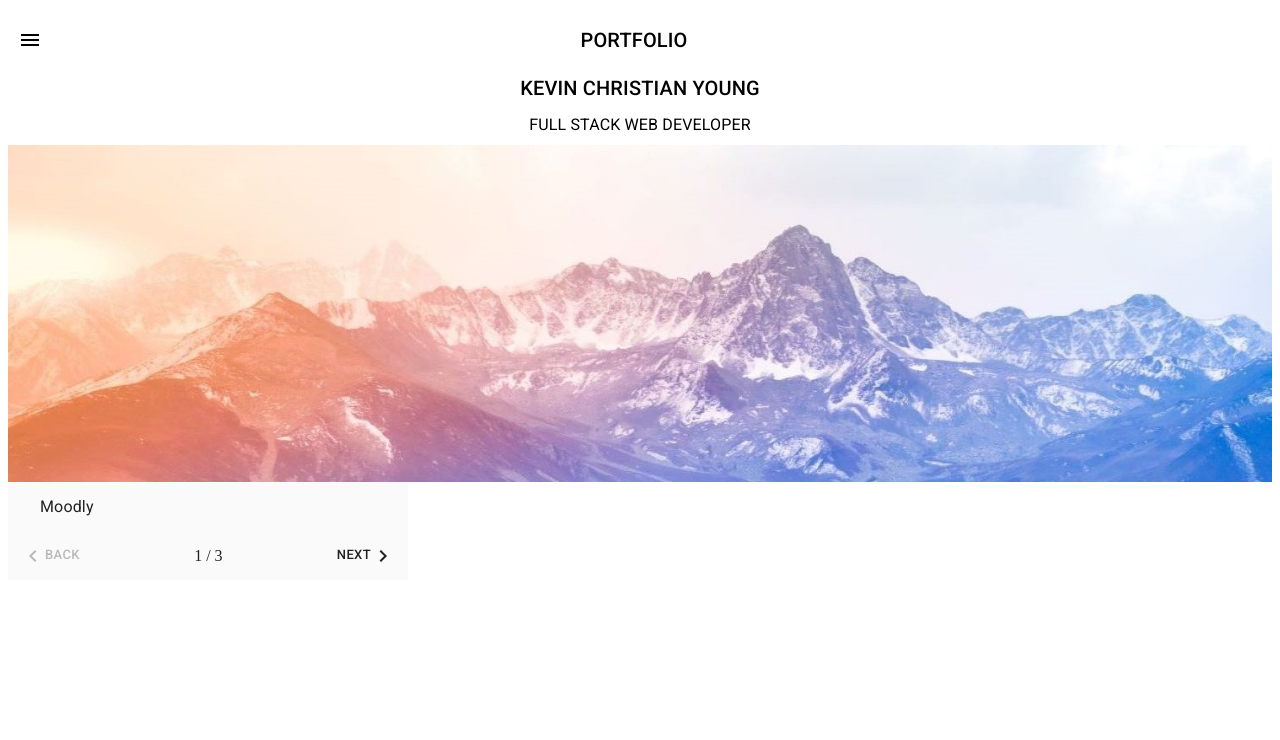
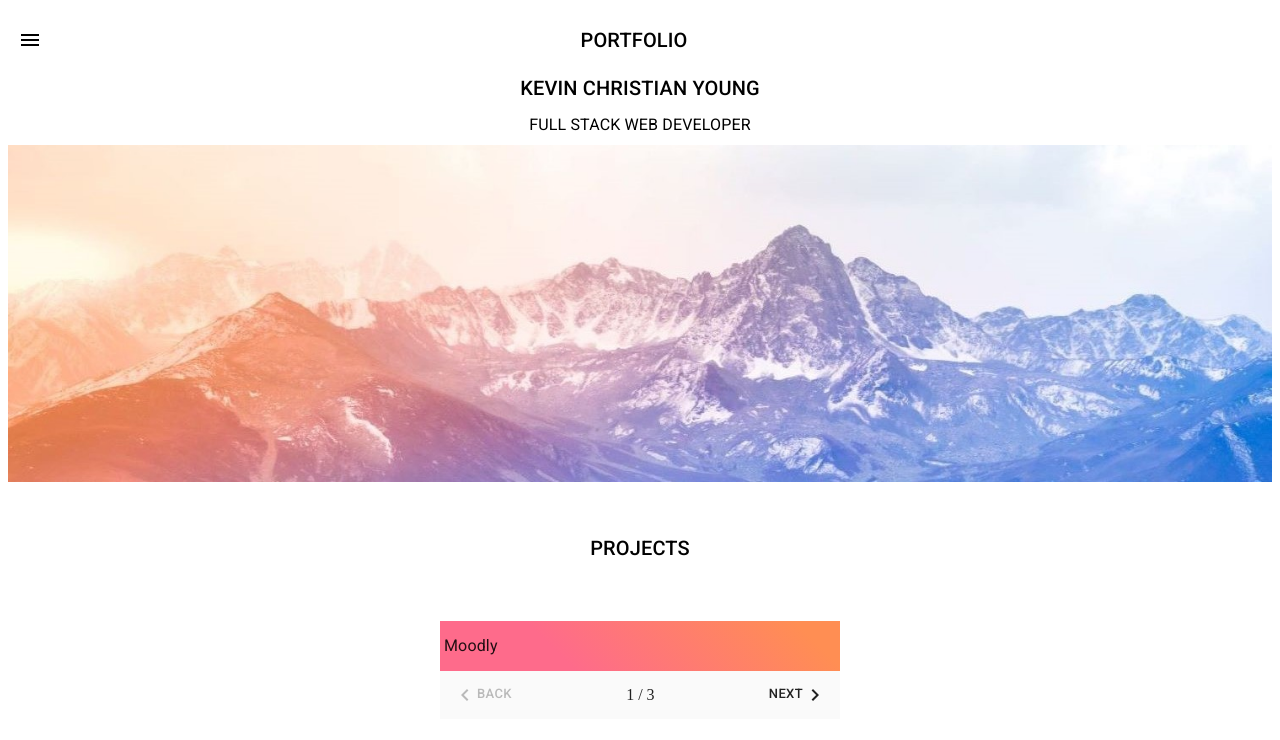
Before and after one commit to Paretooptimal22/Portfolio, a React (Create React App) app in the folder client/: page / in a window 1280 px wide. Shown: the top 740 px of the page. Built offline with nearby package versions, Linux system fonts and the light colour scheme.

Commit message:
added stepper to home page

```diff
--- a/client/src/components/Stepper/Stepper.js
+++ b/client/src/components/Stepper/Stepper.js
@@ -23,17 +23,20 @@ const projectSteps = [
   }
 ]
 
-const useStyles = makeStyles(theme => ({
+const useStyles = makeStyles({
   root: {
     maxWidth: 400,
     flexGrow: 1,
+    marginTop: 50,
+    alignItems: 'center',
+    background: '#455a64'
   },
   header: {
     display: 'flex',
     alignItems: 'center',
     height: 50,
-    paddingLeft: theme.spacing(4),
-    backgroundColor: theme.palette.background.default,
+    paddingLeft: 4,
+    background: 'linear-gradient(45deg, #FE6B8B 30%, #FF8E53 90%)'
   },
   img: {
     height: 255,
@@ -42,7 +45,7 @@ const useStyles = makeStyles(theme => ({
     overflow: 'hidden',
     width: '100%',
   },
-}))
+})
 
 const Stepper = () => {
   const classes = useStyles()
--- a/client/src/pages/Home/Home.js
+++ b/client/src/pages/Home/Home.js
@@ -13,6 +13,16 @@ const useStyles = makeStyles(theme => ({
   root: {
 
   },
+  name: {
+    paddingTop: '50px'
+  },
+  step: {
+    margin: 'auto',
+    display: 'flex',
+    position: 'relative',
+    justifyContent: 'center'
+  }
+
 
 }))
 
@@ -40,7 +50,13 @@ const Home = () => {
       <Grid item xs={12}>
         <Jumbotron />
       </Grid>
-      <Grid item xs={12}>
+      <br/>
+      <Grid item xs={12} alignItems="center" justify="center" className={classes.name}>
+        <Typography variant="h6" align="center" gutterBottom>
+          PROJECTS
+        </Typography>
+      </Grid>
+      <Grid item xs={12} className={classes.step}>
         <Stepper />
       </Grid>
     </Grid>
```
